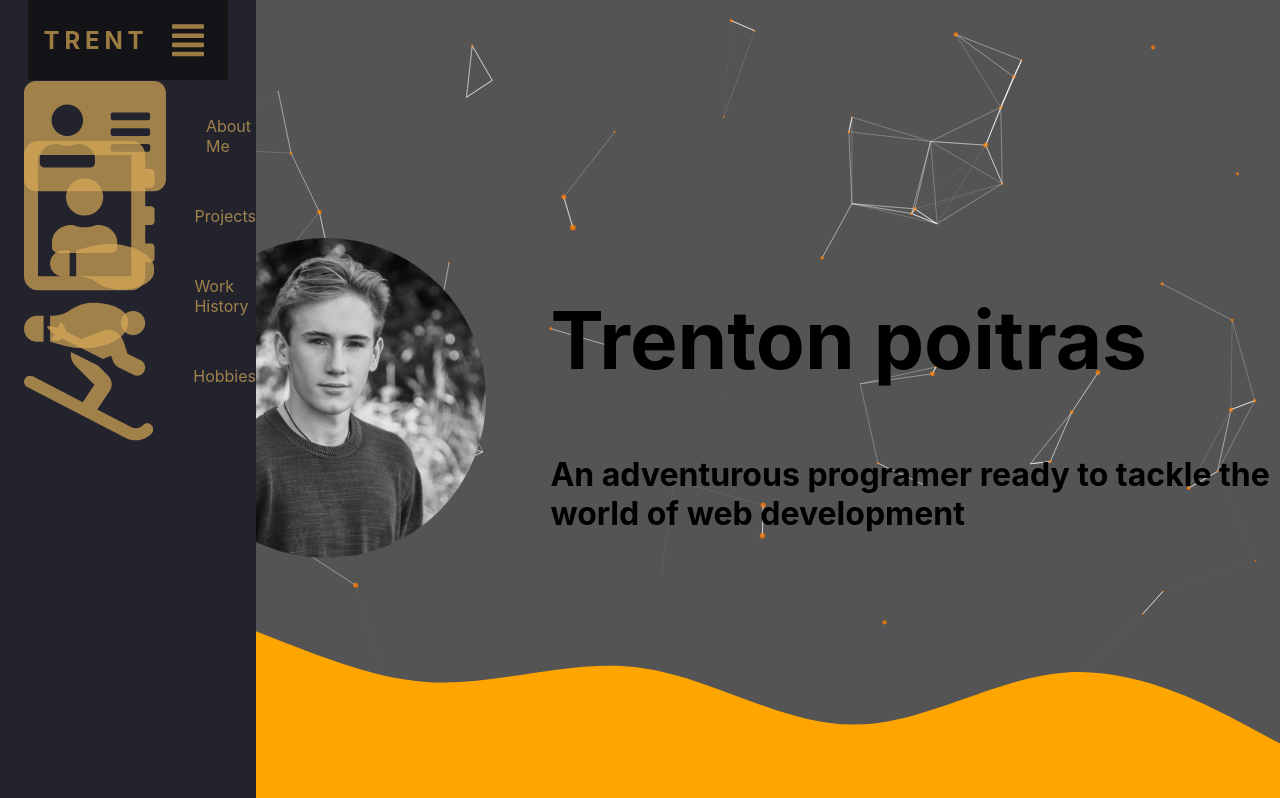
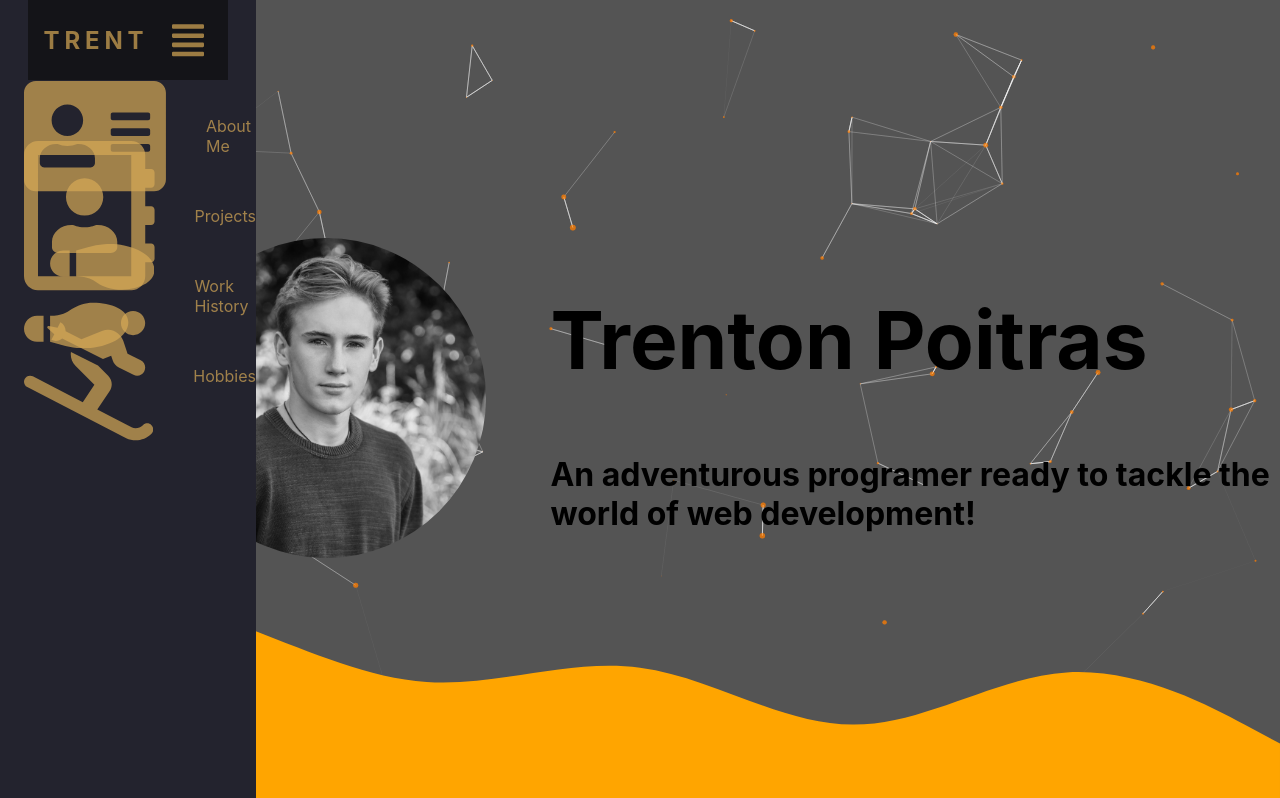
Before and after one commit to burlingtoncodeacademy-students/portfolio-Trentp26, a React (Create React App) app in the folder client/: page / in a window 1280 px wide. Shown: the top 798 px of the page. Built offline with nearby package versions, Linux system fonts and the light colour scheme.

Commit message:
New nav bar and little style changes

```diff
--- a/client/src/components/Home.jsx
+++ b/client/src/components/Home.jsx
@@ -33,10 +33,10 @@ export default function Home() {
         </div>
         <div className="textBox">
           {/* header */}
-          <h1>Trenton poitras</h1>
+          <h1>Trenton Poitras</h1>
           <h4>
             An adventurous programer ready to tackle the world of web
-            development
+            development!
           </h4>
         </div>
         <svg
--- a/client/src/components/Style.scss
+++ b/client/src/components/Style.scss
@@ -5,6 +5,7 @@
   justify-content: center;
   align-items: center;
   flex-direction: column;
+  // overflow-x: hidden;
 
   section {
     display: flex;
@@ -25,3 +26,7 @@
   // width: 100vh;
   position: absolute !important;
 }
+
+body {
+  overflow-x: hidden;
+}
--- a/client/src/components/styles/Work.scss
+++ b/client/src/components/styles/Work.scss
@@ -29,6 +29,9 @@
     background-color: orange;
     border-radius: 0 5rem 5rem 0;
     padding-right: 1rem;
+    h5 {
+      font-size: 1.5rem;
+    }
   }
   .employerDiv {
     display: flex;
```
